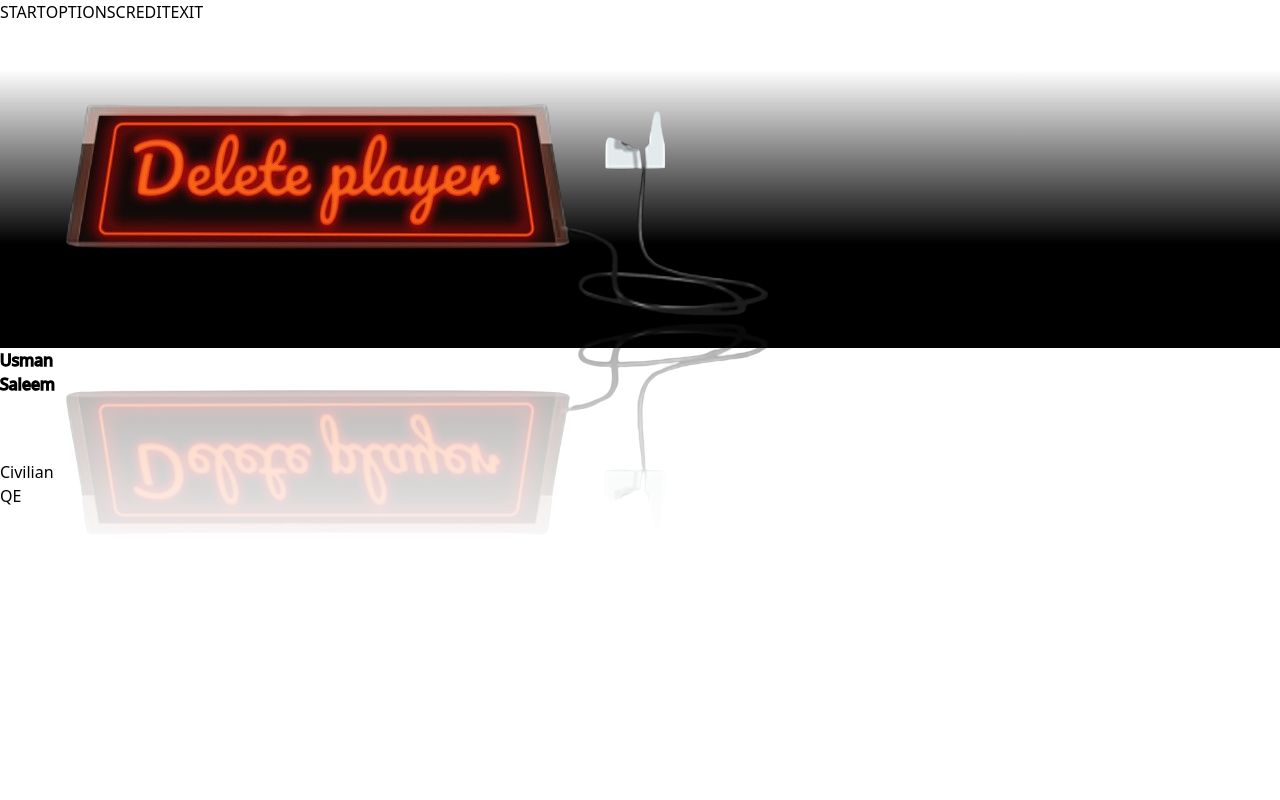
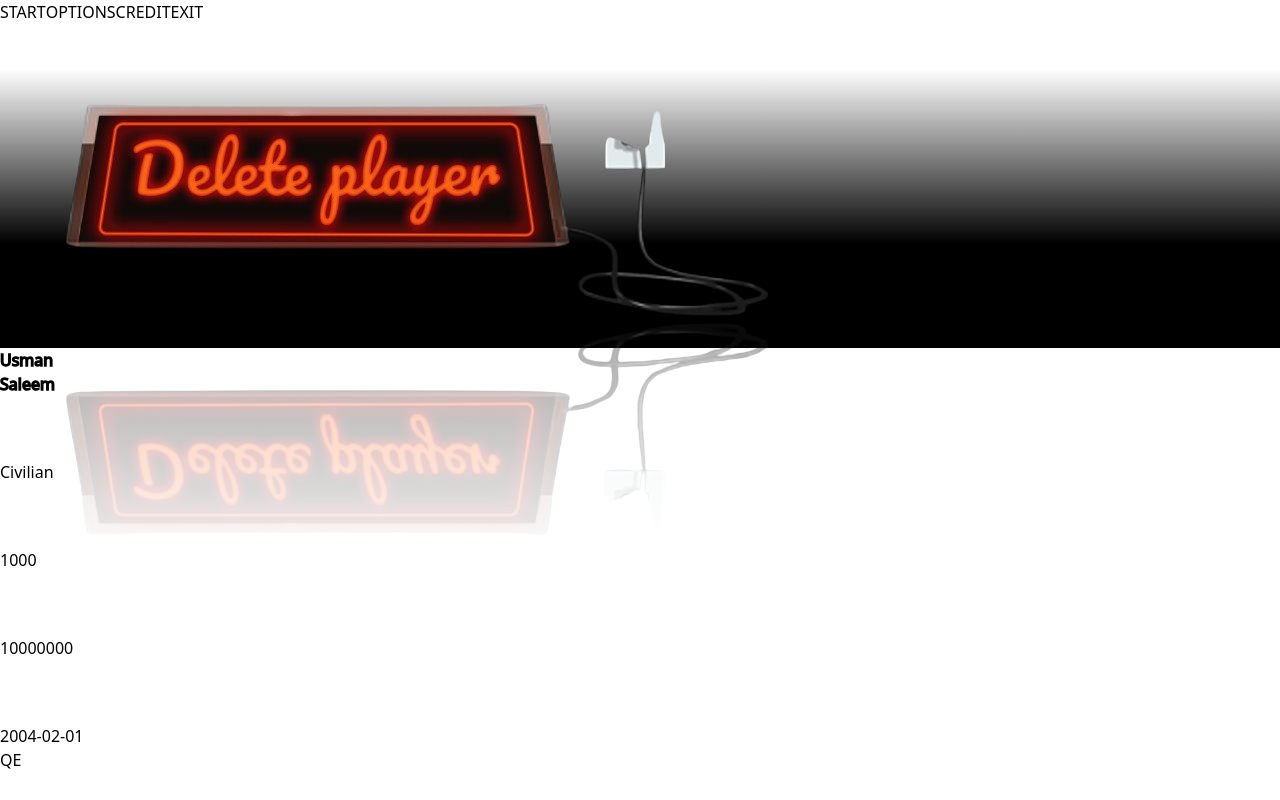
Before and after one commit to HAMMAS-SALEEM/MultiCharacter, a React (Vite) app: page / in a window 1280 px wide. Built offline with nearby package versions, Linux system fonts and the light colour scheme.

Commit message:
Add Additional Information about player

```diff
--- a/src/components/charDetails/CharDetails.jsx
+++ b/src/components/charDetails/CharDetails.jsx
@@ -5,26 +5,32 @@ const players = [
   {
     id: 1,
     name: 'Usman Saleem',
+    additionalInfo: {
       type: 'Civilian',
       currencyInHand: '1000',
       currencyInBank: '10000000',
       DOB: '2004-02-01'
+    }
   },
   {
     id: 2,
     name: 'Steve Smith',
+    additionalInfo: {
       type: 'Police',
       currencyInHand: '5000',
       currencyInBank: '9000000',
       DOB: '2002-12-5'
+    }
   },
   {
     id: 3,
     name: 'Babar Azam',
+    additionalInfo: {
       type: 'Mafia Boss',
       currencyInHand: '50',
       currencyInBank: '99999999990',
       DOB: '1990-01-12'
+    }
   }
 ]
 
@@ -41,8 +47,8 @@ const CharDetails = () => {
 
   return (
     <div
+      tabIndex='0'
       onKeyDown={handleKeyDown}
-      tabIndex='0'
       className='outline-0 border-0 flex items-baseline'
     >
       {players
@@ -55,19 +61,19 @@ const CharDetails = () => {
             <h2 className='text-3xl font-bold stroke-cyan-700 text-white h1'>
               {player.name.split(' ')[1]}
             </h2>
-            <ul>
-              <li>
-                <img src={person} alt='person' className='w-6' />
-                <span>{player.type}</span>
+            <ul>{Object.keys(player.additionalInfo).map((p) => (
+                <li key={p} className="flex items-center">
+                    <img src={person} alt="person" className="w-7" />
+                    <span className="text-white font-bold">{player.additionalInfo[p]}</span>
                 </li>
-            </ul>
+            ))}</ul>
           </div>
         ))}
-      <div className="flex gap-4 relative bottom-3">
+      <div className='flex gap-4 relative bottom-3'>
         <button
           type='button'
           onClick={() => counter !== 0 && setCounter(counter - 1)}
-          className="bg-black text-white w-[40px] h-[40px] rounded-[50%] font-bold"
+          className='bg-black text-white w-[40px] h-[40px] rounded-[50%] font-bold'
         >
           Q
         </button>
@@ -76,7 +82,7 @@ const CharDetails = () => {
           onClick={() =>
             counter < players.length - 1 && setCounter(counter + 1)
           }
-          className="bg-black text-white w-[40px] h-[40px] rounded-[50%] font-bold"
+          className='bg-black text-white w-[40px] h-[40px] rounded-[50%] font-bold'
         >
           E
         </button>
```
Lines whose indentation alone changed are shown as unchanged.
